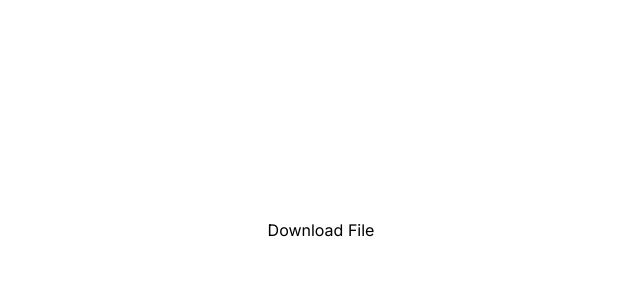
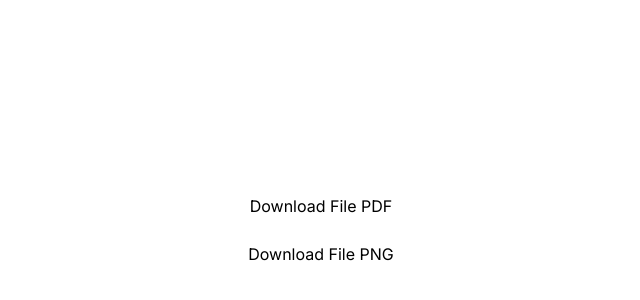
Before and after one commit to AxelSalim/process_download_file, a Next.js app: page / in a window 1280 px wide. Shown: the part 170-470 px from the top of the page, without its empty margins (319-959 px from the left). Built offline with nearby package versions, Linux system fonts and the light colour scheme.

Commit message:
Mise place du bouton télécharger le png

```diff
--- a/src/app/page.tsx
+++ b/src/app/page.tsx
@@ -17,7 +17,8 @@ export default function Home() {
   }
   return (
     <div className="App">
-      <button onClick={() => {dowloadFileAtURL(PDF_FILE_URL)}}>Download File</button>
+      <button onClick={() => {dowloadFileAtURL(PDF_FILE_URL)}}>Download File PDF</button>
+      <button onClick={() => {dowloadFileAtURL(PDF_FILE_URL)}}>Download File PNG</button>
     </div>
   );
 }
```
